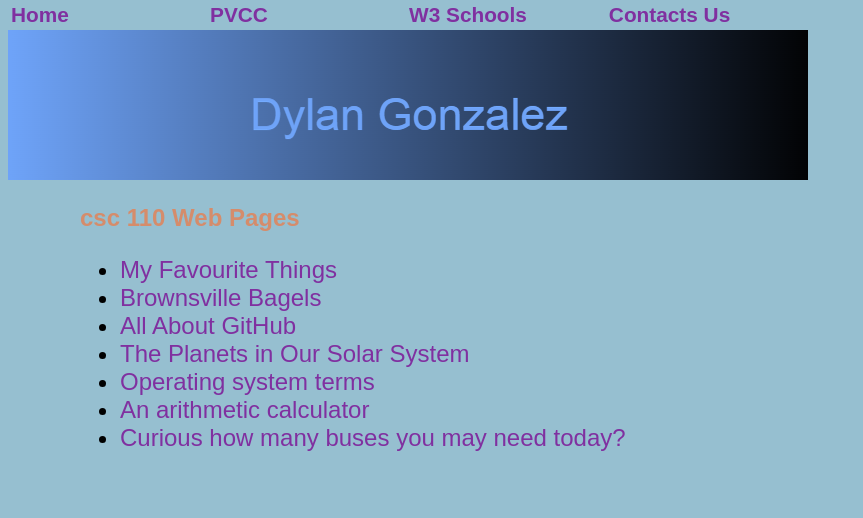
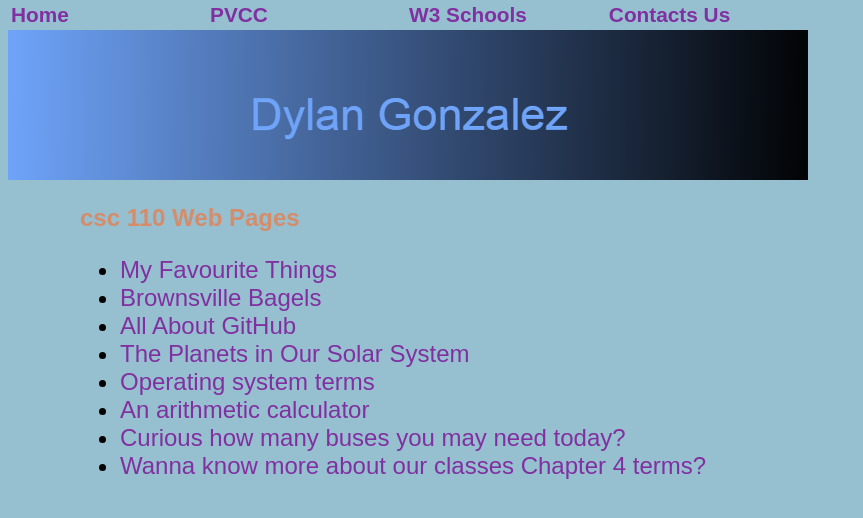
Before and after one commit to dgonzalez-pvcc/dgonzalez-pvcc.github.io, a plain HTML site: page index.html in a window 1280 px wide. Shown: the whole page, without its empty margins (0-863 px from the left). Drawn offline with Linux system fonts and the light colour scheme.

Commit message:
Update index.html

```diff
--- a/index.html
+++ b/index.html
@@ -42,6 +42,7 @@
 	<li><a href ="programming.html"> Operating system terms</a></li>
 	<li><a href ="arithmetic.html"> An arithmetic calculator</a></li>
 	<li><a href ="buses.html"> Curious how many buses you may need today?</a></li>
+	<li><a href ="network.html"> Wanna know more about our classes Chapter 4 terms?</a></li>
 </ul>
 </body>
 </html>
```
